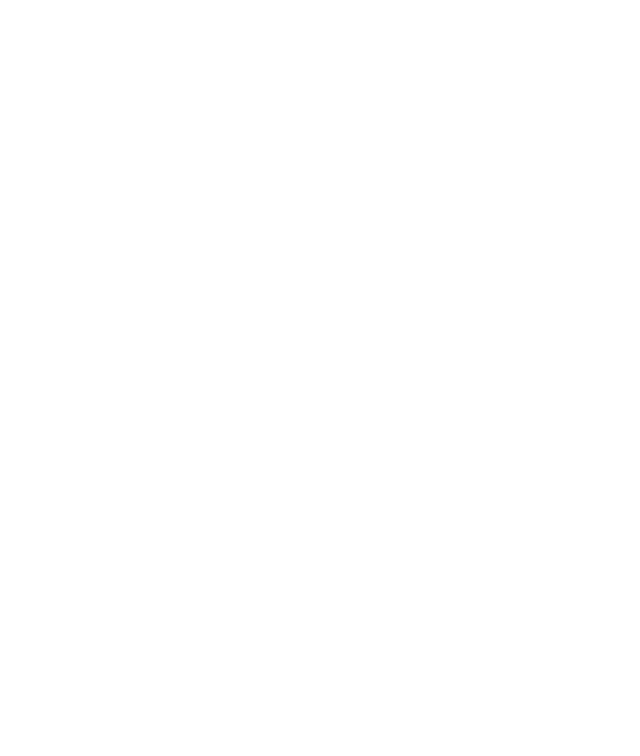
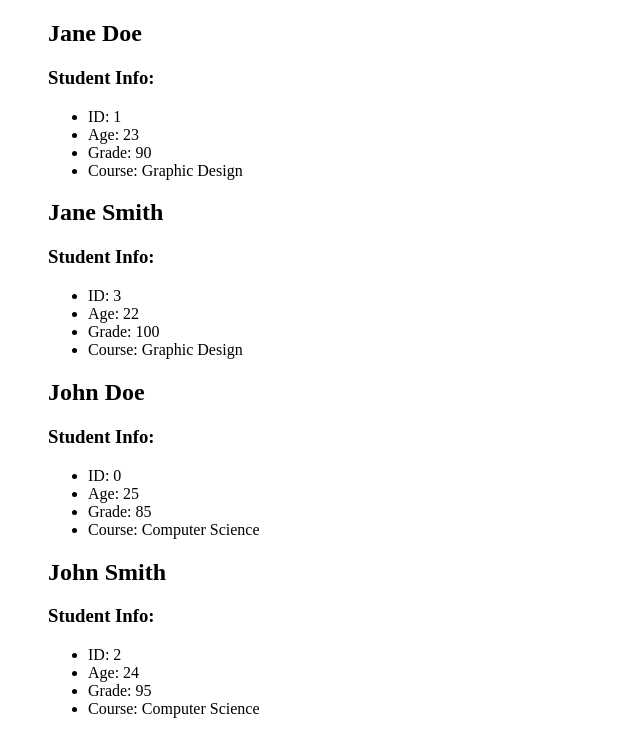
Before and after one commit to ItsSilva/LAB_01_DCA, a website with bundled scripts: page index.html in a window 1280 px wide. Shown: the whole page, without its empty margins (0-640 px from the left). Built offline with nearby package versions, Linux system fonts and the light colour scheme.

Commit message:
index update to render students data

```diff
--- a/index.html
+++ b/index.html
@@ -6,6 +6,7 @@
     <title>Student Management</title>
 </head>
 <body>
+    <section class="student-container"></section>
     <script src="index.js" type="module"></script>
 </body>
 </html>
--- a/index.js
+++ b/index.js
@@ -1,4 +1,14 @@
 import students from "./data/students.js";
+import {renderStudents} from "./utils/renderStudents.js";
 import {filterHighGrade} from "./utils/filterHighGrade.js";
+import {calculateMeanGrade} from "./utils/calculateMeanGrade.js";
+import {orderByName} from "./utils/orderByName.js";
+import {organizeByCourse} from "./utils/organizeByCourse.js";
 
-console.log(filterHighGrade(students));
+const container = document.querySelector('.student-container');
+
+students.forEach(student => {
+    const { id, name, age, grade, course, calculateMeanGrade } = student;
+    const studentElement = renderStudents(id, name, age, grade, course, calculateMeanGrade);
+    container.appendChild(studentElement);
+});
```
